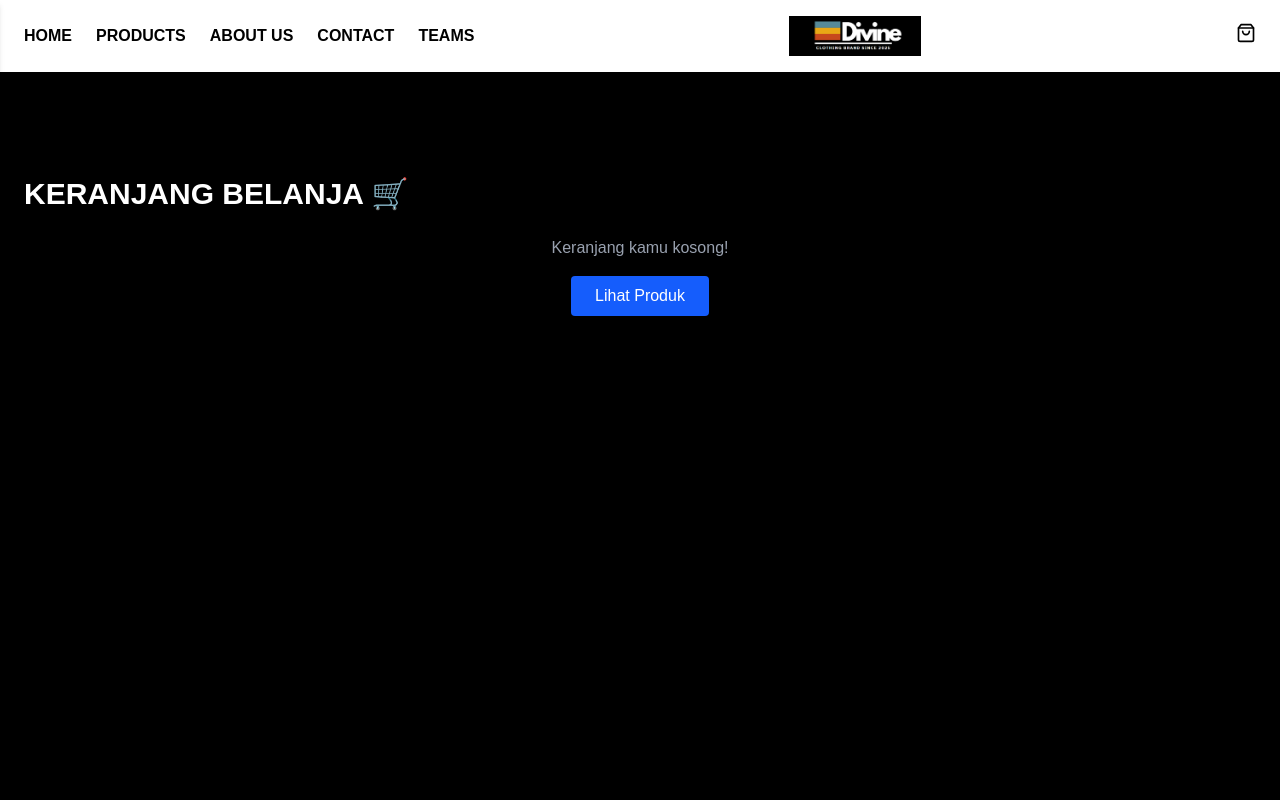
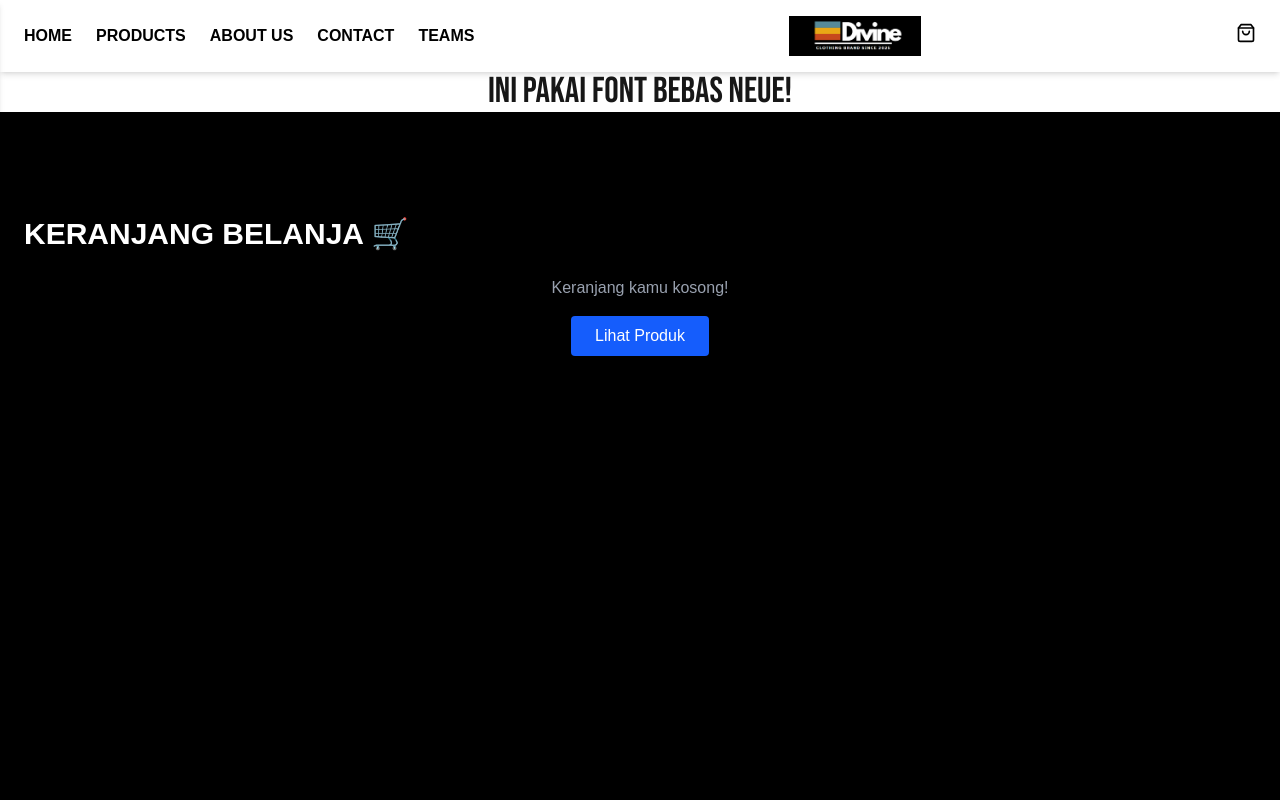
Before and after one commit to divinikids-bot/DistroKW, a Next.js app: page /cart in a window 1280 px wide. Shown: the top 800 px of the page. Built offline with nearby package versions, Linux system fonts and the light colour scheme.

Commit message:
fixed font

```diff
--- a/src/app/layout.tsx
+++ b/src/app/layout.tsx
@@ -3,6 +3,9 @@ import Footer from "@/components/Footer";
 import { CartProvider } from "@/components/contexts/CartContext";
 import "./globals.css";
 import { Bebas_Neue } from "next/font/google";
+
+// INI HARUS DIPANGGIL UNTUK DAPAT className-nya!
+const bebasNeue = Bebas_Neue({ subsets: ["latin"], weight: "400" });
 
 export default function RootLayout({ children }: { children: React.ReactNode }) {
   return (
@@ -11,7 +14,14 @@ export default function RootLayout({ children }: { children: React.ReactNode })
         <CartProvider>
           <Navbar />
 
-          <main>{children}</main>
+          <main>
+            {/* Contoh penggunaan font di sini */}
+            <h1 className={`${bebasNeue.className} text-4xl text-center`}>
+              Ini pakai font Bebas Neue!
+            </h1>
+
+            {children}
+          </main>
 
           <Footer />
         </CartProvider>
--- a/src/components/testimonial.tsx
+++ b/src/components/testimonial.tsx
@@ -8,31 +8,31 @@ const testimonials = [
     name: "Karinabluuu",
     role: "Customer",
     image: "/karina.jpg",
-    message: "Kaosnya nyaman banget dipakai, desainnya juga unik! Bakal repeat order lagi.",
+    message: "Kaosnya nyaman banget dipakai, desainnya juga unik! Bakal repeat order lagi",
   },
   {
     name: "Aerichandesuu",
     role: "Customer",
     image: "/aerichan.jpg",
-    message: "Kualitas sablon dan bahan kaosnya premium. Gak kalah sama brand luar!",
+    message: "Kualitas sablon dan bahan kaosnya premium. Gak kalah sama brand luar",
   },
   {
     name: "WinterMin-jongg",
     role: "Customer",
     image: "/winter.jpg",
-    message: "Pengiriman cepat, pelayanan ramah. Pokoknya recommended banget!",
+    message: "Pengiriman cepat, pelayanan ramah. Pokoknya recommended banget",
   },
   {
     name: "imnotningning",
     role: "Customer",
     image: "/ningning.jpg",
-    message: "Sangat puas dengan pelayanan dan kualitas produk dari DivineClothing!",
+    message: "Sangat puas dengan pelayanan dan kualitas produk dari DivineClothing",
   },
   {
     name: "ShinRyujin",
     role: "Customer",
     image: "/ryujin.jpg",
-    message: "Desain kekinian, bahan adem, dan harga terjangkau. Suka banget belanja di sini!",
+    message: "Desain kekinian, bahan adem, dan harga terjangkau. Suka banget belanja di sini",
   },
 ];
 
```
